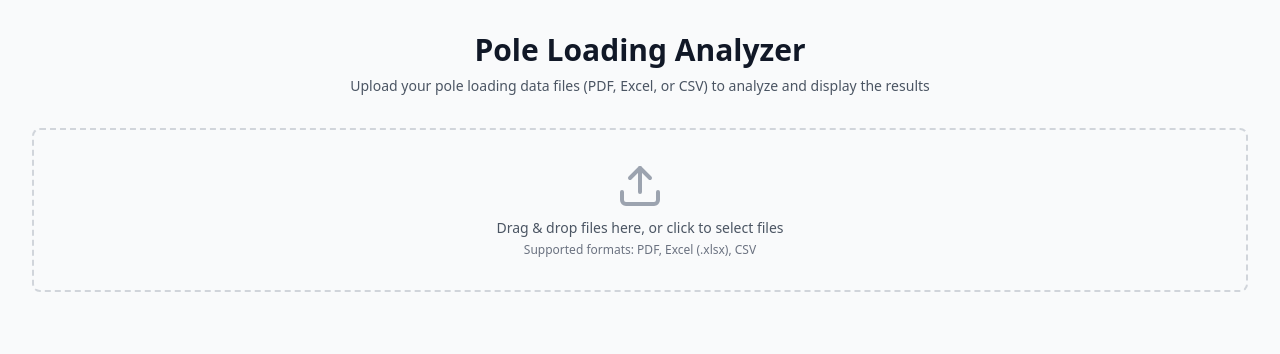
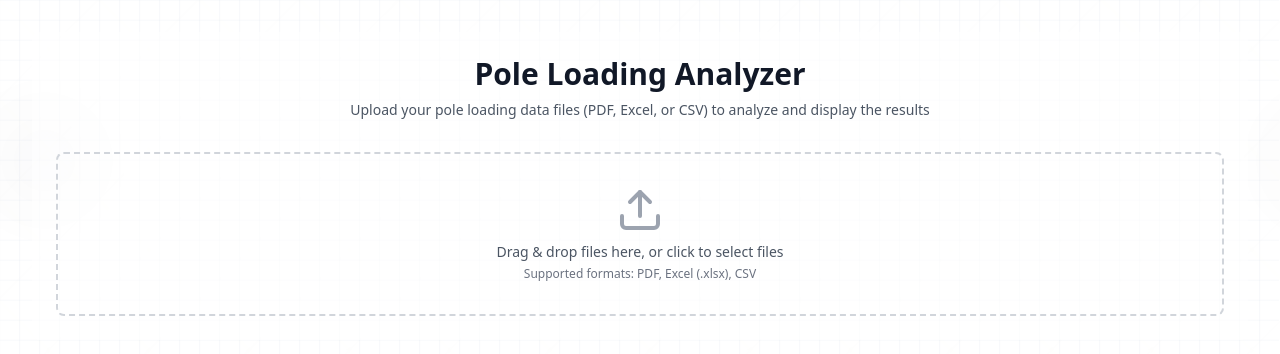
Before and after one commit to rkwm713/PE3000, a React (Vite) app: page / in a window 1280 px wide. Shown: the top 354 px of the page. Built offline with nearby package versions, Linux system fonts and the light colour scheme.

Commit message:
engineeringBackground

```diff
--- a/src/App.tsx
+++ b/src/App.tsx
@@ -1,4 +1,5 @@
 import React, { useState } from 'react';
+import './styles/engineeringBackground.css';
 import { FileUpload } from './components/FileUpload';
 import { DataTable } from './components/DataTable';
 import { PoleData } from './types';
@@ -42,8 +43,9 @@ function App() {
   };
 
   return (
-    <div className="min-h-screen bg-gray-50 py-8 px-4 sm:px-6 lg:px-8">
-      <div className="max-w-7xl mx-auto">
+    <div className="min-h-screen engineering-background py-8 px-4 sm:px-6 lg:px-8">
+      <div className="stress-indicators"></div>
+      <div className="max-w-7xl mx-auto content-overlay p-6">
         <div className="text-center">
           <h1 className="text-3xl font-bold text-gray-900">Pole Loading Analyzer</h1>
           <p className="mt-2 text-sm text-gray-600">
--- /dev/null
+++ b/src/styles/engineeringBackground.css
@@ -0,0 +1,90 @@
+/* Engineering-themed animated background */
+.engineering-background {
+  position: relative;
+  overflow: hidden;
+  background-color: white;
+}
+
+/* Blueprint grid base layer */
+.engineering-background::before {
+  content: "";
+  position: absolute;
+  top: 0;
+  left: 0;
+  right: 0;
+  bottom: 0;
+  background:
+    linear-gradient(rgba(4, 69, 141, 0.03) 1px, transparent 1px),
+    linear-gradient(90deg, rgba(4, 69, 141, 0.03) 1px, transparent 1px);
+  background-size: 20px 20px;
+  animation: subtleGridMove 120s linear infinite;
+  z-index: 1;
+}
+
+/* Pole testing elements */
+.engineering-background::after {
+  content: "";
+  position: absolute;
+  top: 0;
+  left: 0;
+  right: 0;
+  bottom: 0;
+  background:
+    radial-gradient(circle at 20% 30%, rgba(217, 232, 247, 0.05) 0%, transparent 50px) 100px 180px,
+    radial-gradient(circle at 80% 70%, rgba(10, 50, 81, 0.03) 0%, transparent 100px) 300px 400px;
+  background-repeat: repeat;
+  opacity: 0.7;
+  animation: poleElementsMove 180s ease-in-out infinite;
+  z-index: 2;
+}
+
+/* Stress testing indicators that occasionally appear */
+.engineering-background .stress-indicators {
+  position: absolute;
+  top: 0;
+  left: 0;
+  right: 0;
+  bottom: 0;
+  background:
+    linear-gradient(45deg, transparent 0%, transparent 49%, rgba(255, 255, 0, 0.03) 49%, rgba(255, 255, 0, 0.03) 51%, transparent 51%, transparent 100%),
+    linear-gradient(-45deg, transparent 0%, transparent 49%, rgba(10, 50, 81, 0.02) 49%, rgba(10, 50, 81, 0.02) 51%, transparent 51%, transparent 100%);
+  background-size: 100px 100px;
+  animation: stressIndicatorsMove 90s ease infinite;
+  z-index: 3;
+}
+
+/* Animations */
+@keyframes subtleGridMove {
+  0% { transform: translate(0, 0); }
+  25% { transform: translate(-5px, -2px); }
+  50% { transform: translate(-10px, 0); }
+  75% { transform: translate(-5px, 2px); }
+  100% { transform: translate(0, 0); }
+}
+
+@keyframes poleElementsMove {
+  0% { transform: translate(0, 0); }
+  25% { transform: translate(5px, 5px); }
+  50% { transform: translate(10px, 0); }
+  75% { transform: translate(5px, -5px); }
+  100% { transform: translate(0, 0); }
+}
+
+@keyframes stressIndicatorsMove {
+  0%, 100% {
+    opacity: 0.2;
+    transform: scale(1);
+  }
+  50% {
+    opacity: 0.3;
+    transform: scale(1.02);
+  }
+}
+
+/* Content overlay to ensure text remains readable */
+.content-overlay {
+  position: relative;
+  z-index: 10;
+  background-color: rgba(255, 255, 255, 0.6);
+  border-radius: 0.5rem;
+}
```
